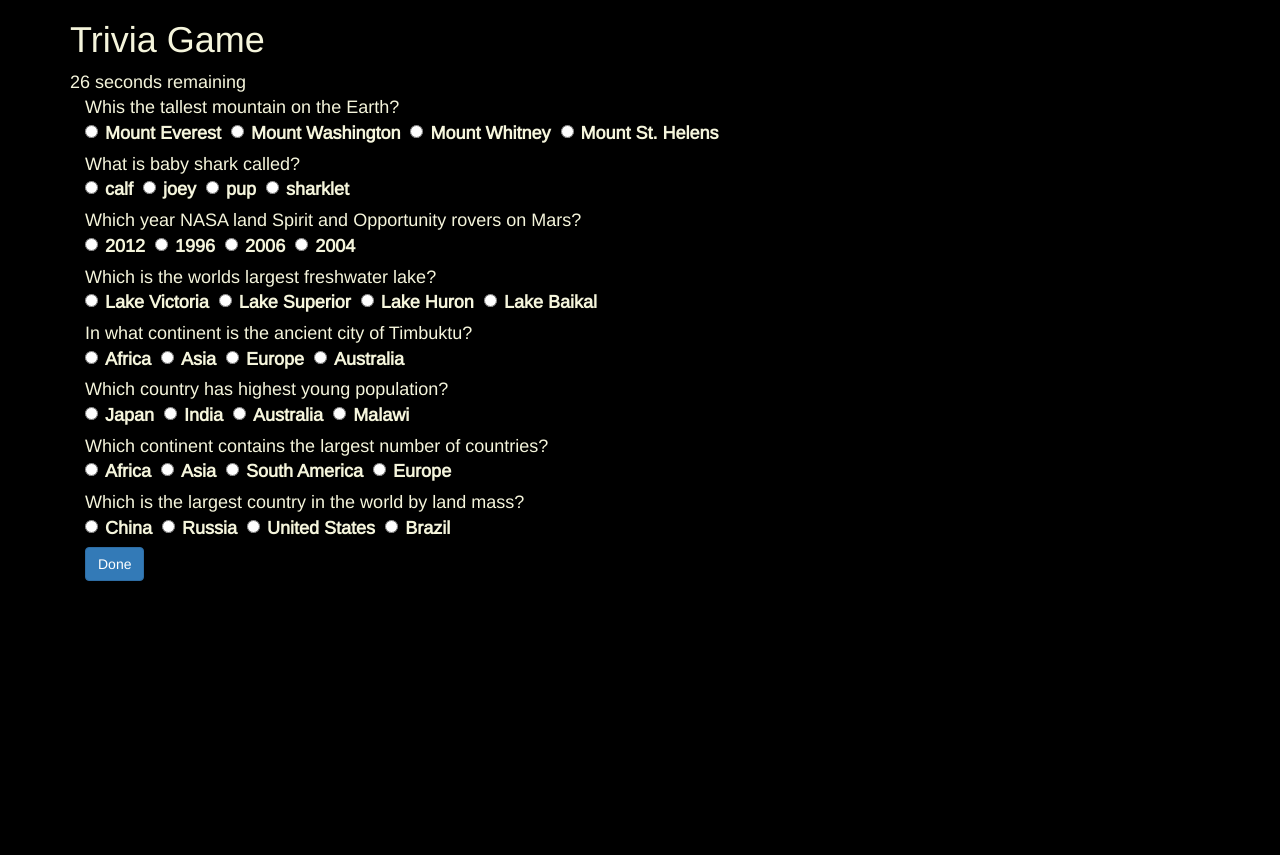
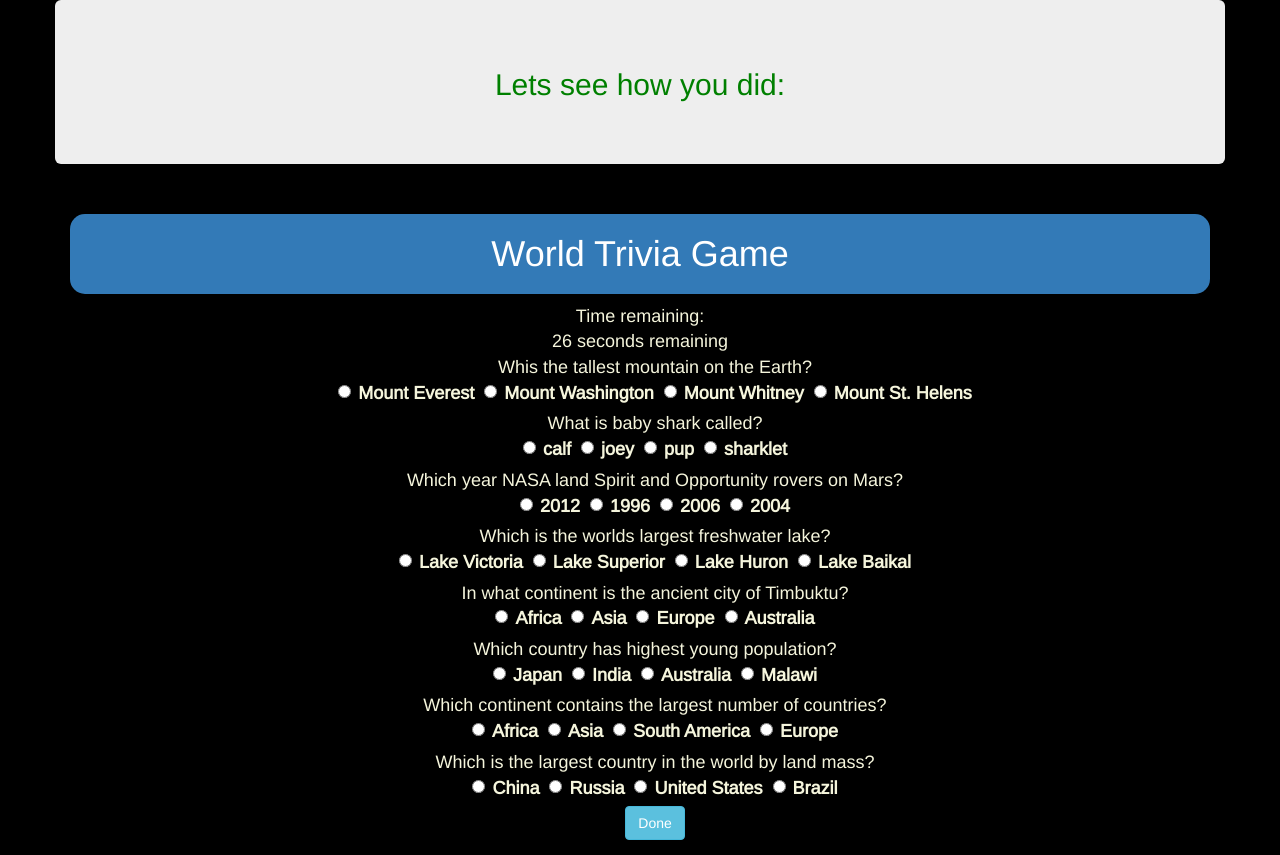
Before and after one commit to chris350/TriviaGame.github.io, a plain HTML site: page main.html in a window 1280 px wide. Before the commit the page ends 800 px from the top, so only its background shows below. Drawn offline with nearby package versions, Linux system fonts and the light colour scheme; files that its build step writes are made by us from their sources.

Commit message:
added div result screen

```diff
--- a/main.html
+++ b/main.html
@@ -18,13 +18,29 @@
 </head>
 
 <body>
-    <div class="container">
-        <div class="top"><h1>Trivia Game</h1></div>
-        <div class="timer" id="countdown"></div>
-        <div class="container form-group">
+    <div class="container result-screen h-100">
+        <div class="row align-items-center h-100">
+            <div class="col-6 mx-auto">
+                <div class="jumbotron text-center" style="color:green;">
+                    <h2>Lets see how you did:</h2>
+                    <p id="correctAnswers"></p>
+                    <p id="wrongAnswers"></p>
+                </div>
+            </div>
+        </div>
+    </div>
+
+    <div class="container top-container">
+        <div class="top">
+            <h1 class="display-4 text-center bg-primary" style="border-radius: 15px;padding:20px; ">World Trivia Game</h1>
+        </div>
+        <div class="timer-header text-center">Time remaining:
+            <div class="timer text-center" id="countdown"></div>
+        </div>
+        <div class="container text-center form-group question-group">
             <!--Trivia questions go here-->
             <!---->
-            <button id="submitButton" type="button" class="btn btn-primary">Done</button>
+            <button id="submitButton" type="button" class="btn btn-info">Done</button>
         </div>
     </div>
     <script type="text/javascript" src="./assests/javascript/game.js"></script>
```
